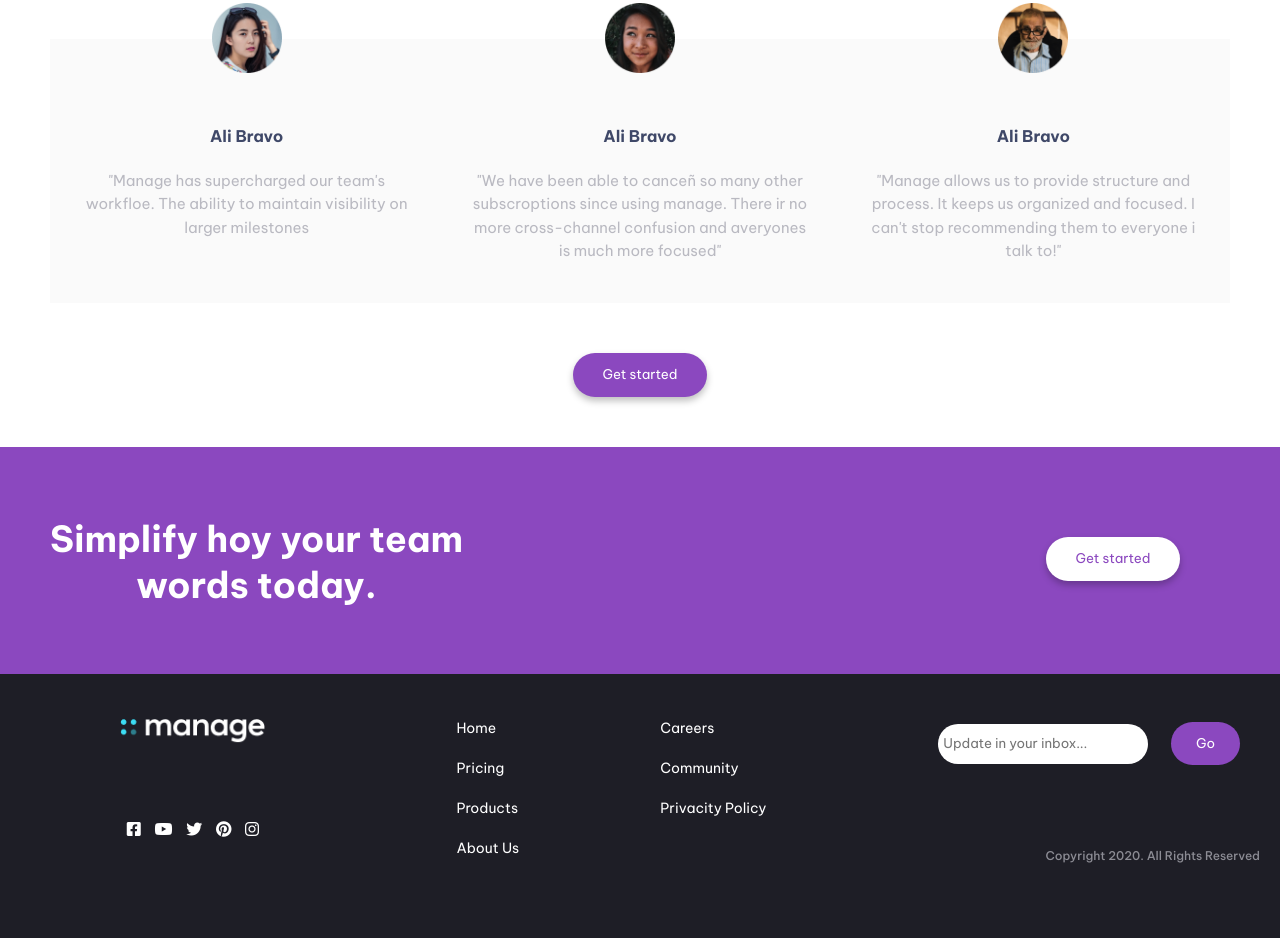
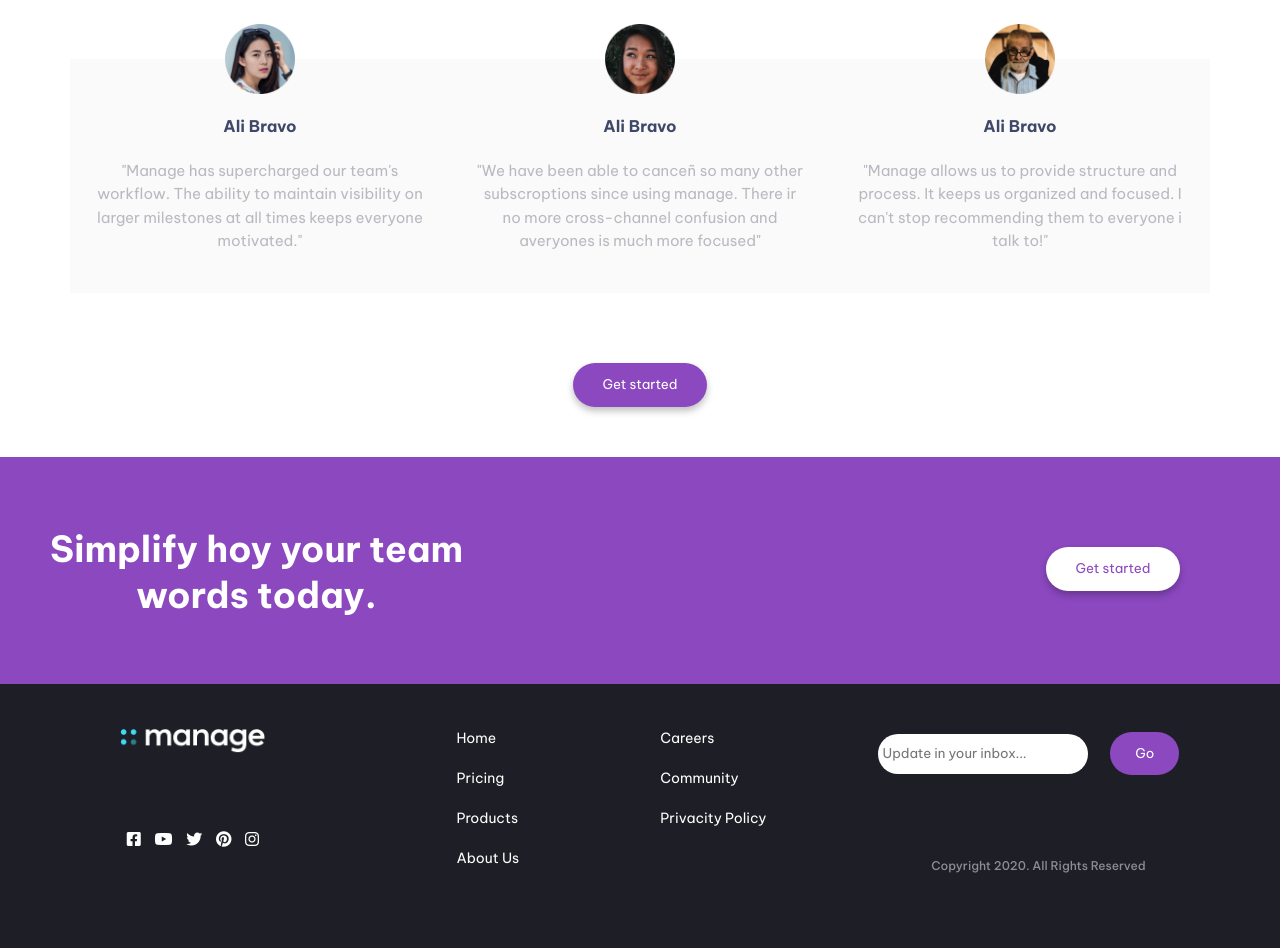
Before and after one commit to mariavil1/ExamenFEMaquetado, a plain HTML site: page root/index.html in a window 1280 px wide. Shown: the part 1538-2486 px from the top of the page. Drawn offline with Linux system fonts and the light colour scheme.

Commit message:
arreglo pieTres

```diff
--- a/root/css/style.css
+++ b/root/css/style.css
@@ -90,7 +90,7 @@ h6 {
     font-size: 16.0714px;
     line-height: 156.6%;
     color: #3F4868;
-    margin-block-start: 60px;
+    margin-block-start: 20px;
     margin-block-end: 5px;
 }
 
@@ -130,7 +130,7 @@ h6 {
 
 .cajas {
     display: flex;
-    margin: 50px;
+    margin: 70px;
 }
 
 .card {
@@ -143,7 +143,6 @@ h6 {
     text-align: center;
     font-size: 15px;
     line-height: 156%;
-    position: relative;
     margin: 0;
     padding: 25px;
 }
@@ -151,8 +150,8 @@ h6 {
 .personas {
     width: 70px;
     height: 70px;
-    position: absolute;
     bottom: 230px;
+    margin-top: -60px;
 }
 
 #botoninferior {
@@ -243,7 +242,7 @@ input {
     font-weight: 500;
     font-size: 12px;
     line-height: 100px;
-    text-align: right;
+    text-align: center;
     flex-grow: 0.30;
 
 }
--- a/root/index.html
+++ b/root/index.html
@@ -89,7 +89,7 @@
         <article class="card">
           <img class="personas" src="./imagenes/avatar-anisha.png" alt="anisha"/>
           <h6>Ali Bravo</h6>
-          <p>"Manage has supercharged our team's workfloe. The ability to maintain visibility on larger milestones</p>
+          <p>"Manage has supercharged our team's workflow. The ability to maintain visibility on larger milestones at all times keeps everyone motivated."</p>
         </article>
         <article class="card">
           <img class="personas" src="./imagenes/avatar-ali.png" alt="ali"/>
```
